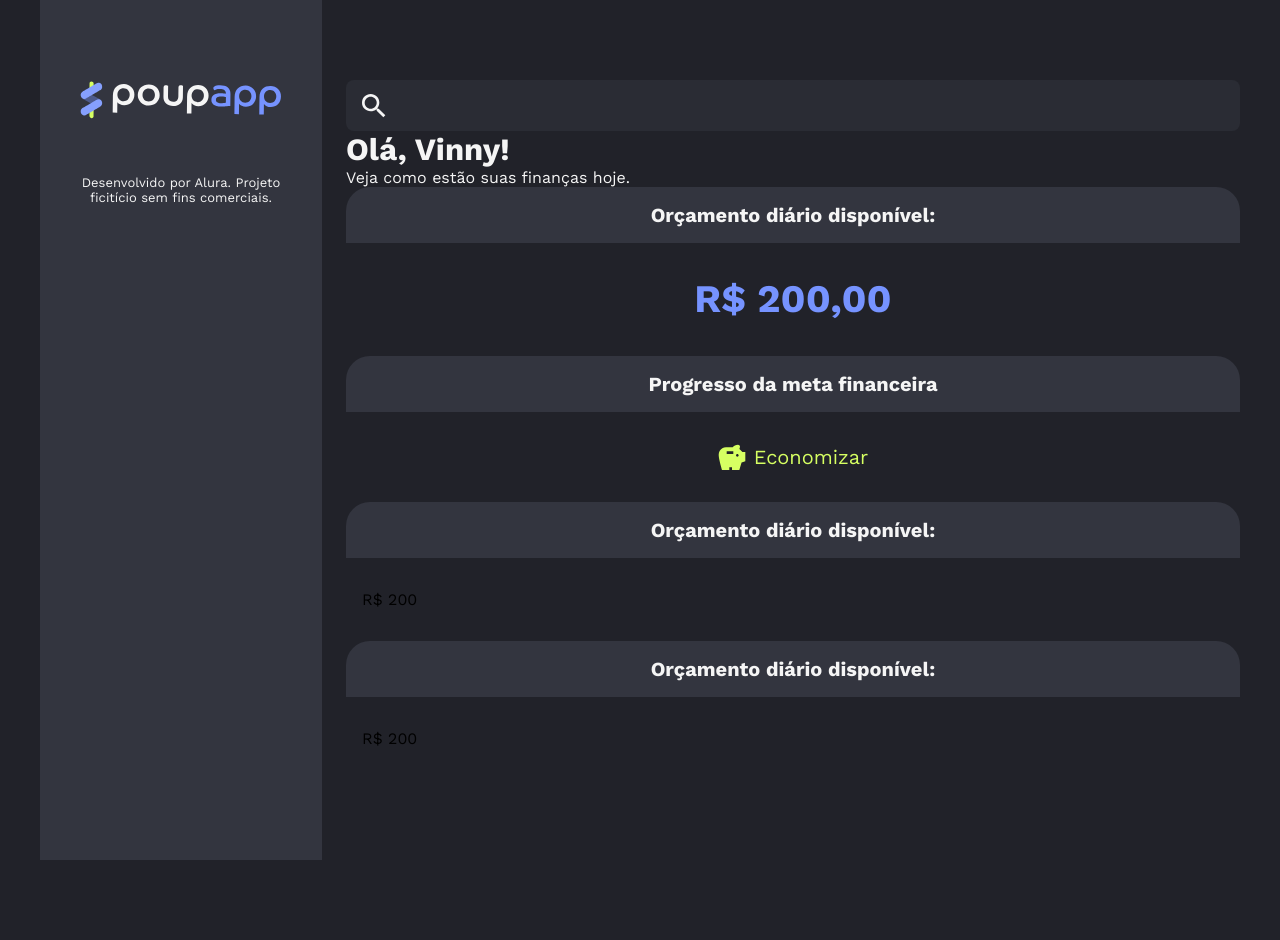
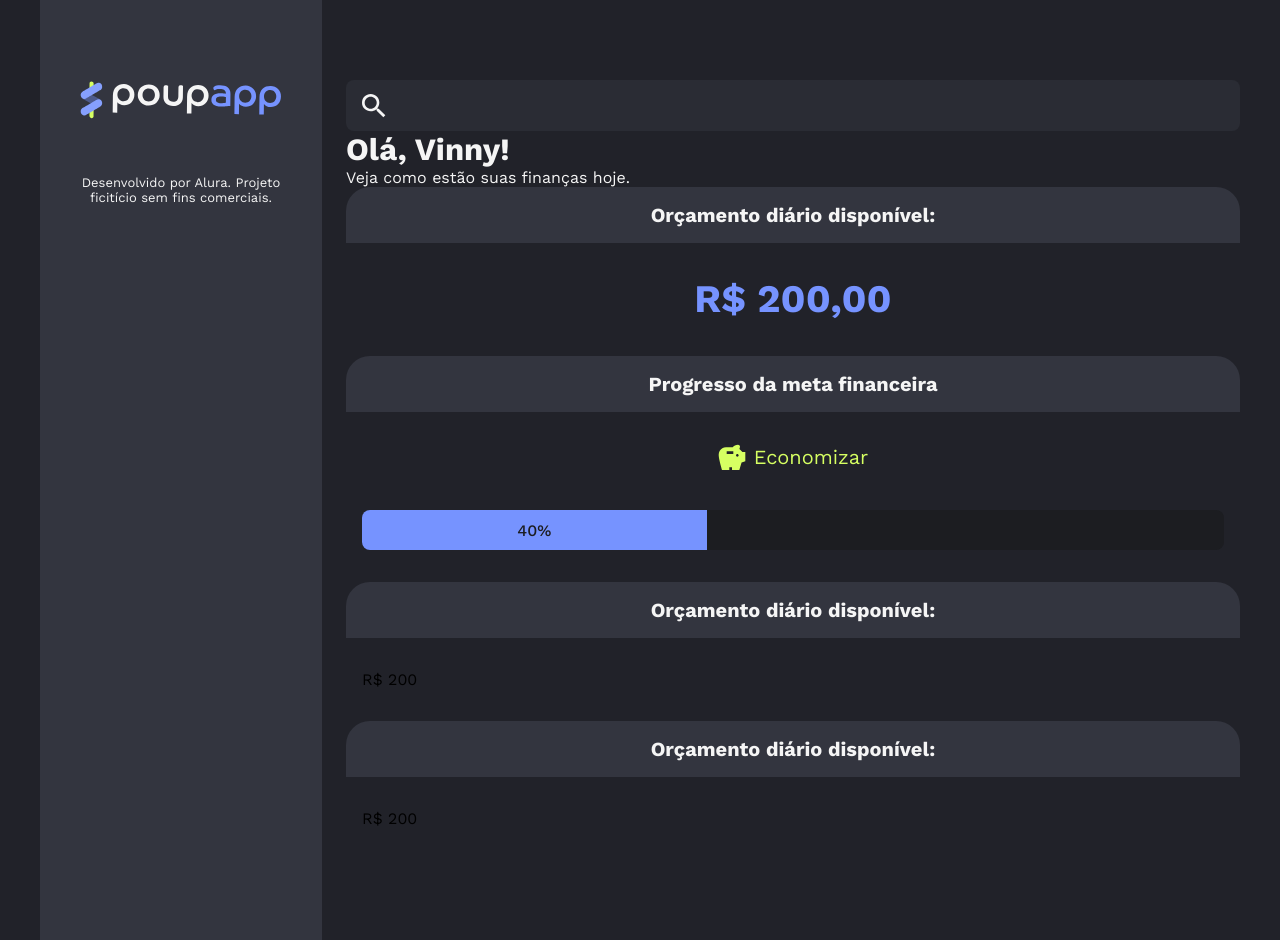
Before and after one commit to Arthur-018/React-Estudo, a React (Vite) app in the folder React utilizando CSS Modules e Tailwind para estilização de componentes/: page / in a window 1280 px wide. Before the commit the page ends 860 px from the top, so only its background shows below. Built offline with nearby package versions, Linux system fonts and the light colour scheme.

Commit message:
12 aula React utilizando CSS Modules e Tailwind

```diff
--- /dev/null
+++ b/React utilizando CSS Modules e Tailwind para estilização de componentes/src/components/ProgressBar/index.jsx
@@ -0,0 +1,16 @@
+import styles from './progressbar.module.css'
+
+export const ProgressBar = ({ percent }) => {
+    return (
+        <div className={styles.wrapper}>
+            <div
+             className={styles.filled}
+             style={{
+                width: `${percent}%`
+             }}
+             >
+                {percent}%
+            </div>
+        </div>
+    )
+}
--- /dev/null
+++ b/React utilizando CSS Modules e Tailwind para estilização de componentes/src/components/ProgressBar/progressbar.module.css
@@ -0,0 +1,20 @@
+.wrapper {
+    width: 100%;
+    background-color: var(--neutral-darker);
+    border-radius: 8px;
+    height: 40px;
+    overflow: hidden;
+}
+
+.filled {
+    background-color: var(--primary-highlight);
+    height: 100%;
+    display: flex;
+    align-items: center;
+    justify-content: center;
+    color: var(--neutral-darker);
+    transition: width 0.3s ease;
+    font-size: 16px;
+    line-height: 120%;
+    font-weight: 500;
+}
--- a/React utilizando CSS Modules e Tailwind para estilização de componentes/src/components/SavingsStatus/index.jsx
+++ b/React utilizando CSS Modules e Tailwind para estilização de componentes/src/components/SavingsStatus/index.jsx
@@ -1,4 +1,5 @@
 import { IconSavings } from '../Icons'
+import { ProgressBar } from '../ProgressBar'
 import styles from './savingsstatus.module.css'
 
 export const SavingStatus = ({ percent }) => {
@@ -7,6 +8,7 @@ export const SavingStatus = ({ percent }) => {
             <p>
                <IconSavings /> Economizar
             </p>
+            <ProgressBar percent={percent} />
         </div>
     )
 }
```
